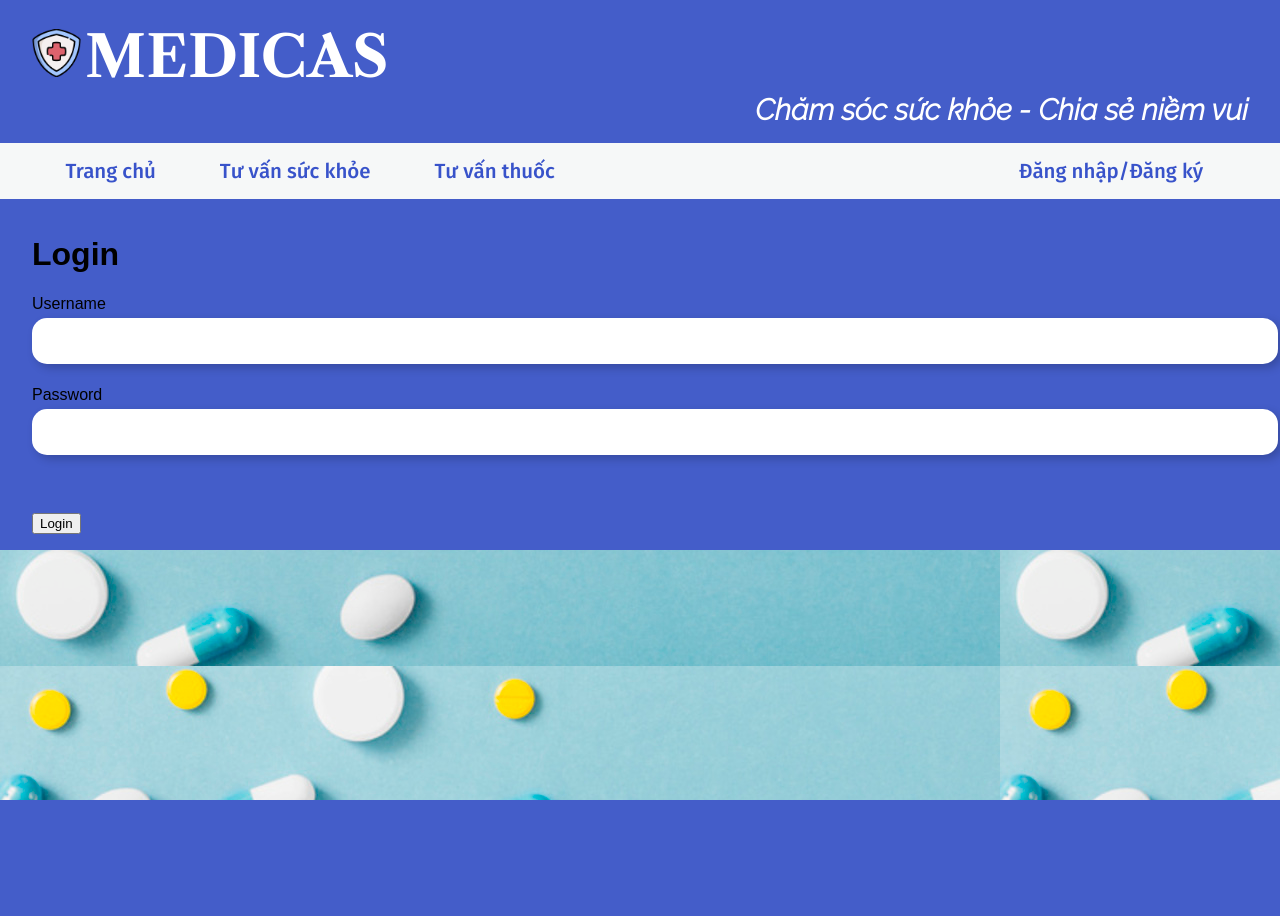
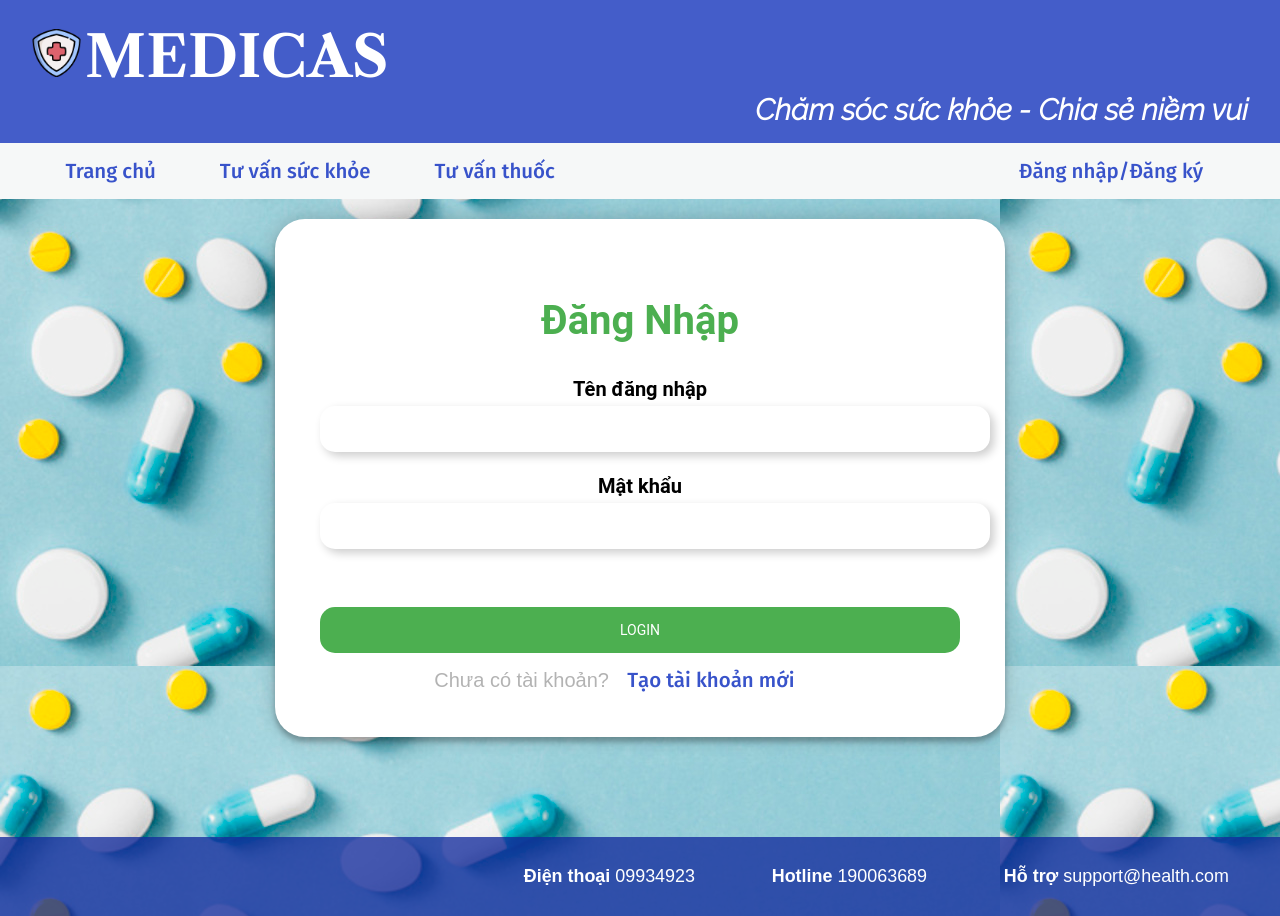
Before and after one commit to bumbungbu115/Medicas, a Django app: page /login/ in a window 1280 px wide. Before the commit the page ends 800 px from the top, so only its background shows below. Run offline with Django 3.2, Linux system fonts and the light colour scheme.

Commit message:
moi chinh

```diff
--- a/TVSK/Medicas/static/sign up.css
+++ /dev/null
@@ -1,172 +0,0 @@
-
-@import url('https://fonts.googleapis.com/css2?family=Libre+Caslon+Text:wght@700&display=swap');
-@import url('https://fonts.googleapis.com/css2?family=Raleway:ital,wght@1,300&display=swap');
-@import url('https://fonts.googleapis.com/css2?family=Fira+Sans:wght@500&display=swap');
-
-body{
-    background-image:url(/image/log_signup.png);
-    width: 100%;
-    margin: 0;
-    font-family: Arial;
-}
-
-.container{
-  background: #445dc9;
-  padding: 1em 2em ;
-}
-
-.header{
-  background: rgb(246, 248, 248);
-}
-
-.logo{
-  padding: 0;
-  text-decoration: none;
-  font-weight: bold;
-  color: white;
-  font-size: 4.5vw;
-  margin: 0;
-  font-family: 'Libre Caslon Text';
-
-}
-
-.slogan{
-  text-align:right;
-  font-size:2.3vw;
-  font-family: 'Raleway';
-  padding: 0;
-  margin: 0;
-  color: white;
-
-}
-img{
-  margin-top: 1vw;
-  width: 3.8vw;
-  padding-left:0em ;
-}
-
-nav{
-  color: white;
-  display: grid;
-  grid-template-columns:60vw auto;
-  justify-content: unset;
-
-}
-.menu{
-  margin-left: 1vw;
-  padding-right: 2vw;
-  display: flex;
-  list-style-type: none;
-  height: auto;
-  width: 100%;
-
-}
-.login{
-  padding-right: 2vw ;
-  text-align: right;
-}
-a{
-  text-decoration: none;
-  font-size: 1.6vw;
-  color: #3853ca;
-  background-color: transparent;
-  margin: 1vw;
-  padding-right: 3vw;
-  font-family: 'Fira Sans';
-  font-weight:normal;
-}
-
-.header nav li:hover{
-  text-decoration: white underline;
-}
-
-
-
-
-@import url(https://fonts.googleapis.com/css?family=Roboto:300);
-
-
-.form {
-
-    position: relative;
-     z-index: 1;
-    background: #FFFFFF;
-    max-width: 50%;
-    margin: 20px auto 100px;
-    padding: 45px;
-    text-align: center;
-    box-shadow: 0 0 20px 0 rgba(0, 0, 0, 0.2), 0 5px 5px 0 rgba(0, 0, 0, 0.24);
-    border-radius: 30px;
-}
-.form h2{
-  font-size: 40px;
-  font-family: "Roboto", sans-serif;
-  font-weight: bold;
-
-}
-input[type=text], input[type=password] {
-    font-family: "Roboto", sans-serif;
-    font-size: 14px;
-    width: 100%;
-    padding: 15px;
-    margin: 5px 0 22px 0;
-    display: inline-block;
-    border: none;
-    width:100%;
-    resize: vertical;
-    padding:15px;
-    border-radius:15px;
-    border:0;
-    box-shadow:4px 4px 10px rgba(0,0,0,0.2);
-  }
-
-  input[type=text]:focus, input[type=password]:focus {
-    outline: none;
-  }
-
-  hr {
-    border: 1px solid #f1f1f1;
-    margin-bottom: 25px;
-  }
-.form button {
-  font-family: "Roboto", sans-serif;
-  text-transform: uppercase;
-  outline: 0;
-  background: #4CAF50;
-  width: 100%;
-  border: 0;
-  padding: 15px;
-  color: #FFFFFF;
-  font-size: 14px;
-  -webkit-transition: all 0.3 ease;
-  transition: all 0.3 ease;
-  cursor: pointer;
-}
-.form button:hover,.form button:active,.form button:focus {
-  background:whitesmoke;
-}
-
-
-ul{
-  list-style-type: none;
-}
-
-.contact{
-  background: rgba(17, 42, 156, 0.767);
-  width: 100%;
-  color: white;
-  padding: 1vw 1vw;
-  float: right;
-}
-.cont{
-  display: flex;
-  text-align: right;
-  float: right;
-}
-span{
-  font-weight: bold;
-}
-.cont li{
-  font-size: 1.4vw;
-  padding: 0vw 3vw;
-}
--- a/TVSK/accounts/static/login.css
+++ b/TVSK/accounts/static/login.css
@@ -82,8 +82,7 @@ a{
 
 @import url(https://fonts.googleapis.com/css?family=Roboto:300);
 
-
-.form {
+.part2{
   position: relative;
   z-index: 1;
   background: #FFFFFF;
@@ -94,15 +93,21 @@ a{
   box-shadow: 0 0 20px 0 rgba(0, 0, 0, 0.2), 0 5px 5px 0 rgba(0, 0, 0, 0.24);
   border-radius: 30px;
 }
-.form h2{
+h2{
   font-size: 40px;
   font-family: "Roboto", sans-serif;
   font-weight: bold;
+  color: #4CAF50;
 
 }
-hr {
+ hr {
   border: 1px solid #f1f1f1;
   margin-bottom: 25px;
+}
+.part2 label[for=username], label[for=password]{
+  font-size: 20px;
+  font-family: "Roboto", sans-serif;
+  font-weight: bold;
 }
 input[type=text], input[type=password] {
   font-family: "Roboto", sans-serif;
@@ -120,7 +125,7 @@ input[type=text], input[type=password] {
   box-shadow:4px 4px 10px rgba(0,0,0,0.2);
 }
 
-.form button {
+.part2 input[type=submit] {
   font-family: "Roboto", sans-serif;
   text-transform: uppercase;
   outline: 0;
@@ -133,16 +138,17 @@ input[type=text], input[type=password] {
   -webkit-transition: all 0.3 ease;
   transition: all 0.3 ease;
   cursor: pointer;
+  border-radius:15px;
 }
-.form button:hover,.form button:active,.form button:focus {
+.part2 input:hover, input:active, input:focus {
   background:whitesmoke;
 }
-.form .message {
+.part2 .message {
   margin: 15px 0 0;
   color: #b3b3b3;
-  font-size: 12px;
+  font-size: 20px;
 }
-.form .message a {
+.part2 .mesage a {
   font-size: medium;
   color: #4CAF50;
   text-decoration: none;
--- a/TVSK/accounts/templates/accounts/login.html
+++ b/TVSK/accounts/templates/accounts/login.html
@@ -4,9 +4,9 @@
     <meta charset="UTF-8">
     <meta http-equiv="X-UA-Compatible" content="IE=edge">
     <meta name="viewport" content="width=device-width, initial-scale=1.0">
-    <title>Đăng kí</title>
+    <title>Đăng nhập</title>
     {% load static %}
-    <link rel="stylesheet" href="{% static 'sign up.css' %}">
+    <link rel="stylesheet" href="{% static 'login.css' %}">
 </head>
 <body>
     <div class="header">
@@ -27,14 +27,15 @@
             </nav>
     </div>
 </head>
+<body style="background-image: url('{% static "/image/log_signup.png" %}');">
 <body>
-    <div class="container">
-    <h1>Login</h1>
-    <form action="" method="post">
-        {% csrf_token %}
-        <label for="username">Username</label><br>
+    <div class="part2">
+    <h2>Đăng Nhập</h2>
+        <form action="" method="post">
+            {% csrf_token %}
+        <label for="username">Tên đăng nhập</label><br>
         <input type="text" name="username"><br>
-        <label for="password">Password</label><br>
+        <label for="password">Mật khẩu</label><br>
         <input type="password" name="password"><br>
 
         {% for message in messages %}
@@ -42,7 +43,17 @@
         {% endfor %} <br><br>
 
         <input type="submit" value="Login">
-    </form>
-</div>
+        <p class="message">Chưa có tài khoản? <a href={% url 'register' %}>Tạo tài khoản mới</a></p>
+        </form>
+    </div>
 </body>
+<footer>
+    <div class="contact">
+       <ul class="cont">
+           <li> <span>Điện thoại</span> 09934923</li>
+           <li> <span>Hotline</span> 190063689</li>
+           <li> <span>Hỗ trợ</span> support@health.com</li>
+       </ul>
+   </div>
+</footer>
 </html>
```
Also changed, not shown: TVSK/Medicas/static/login.css (deleted, +0 -173 lines), TVSK/accounts/static/sign up.css (+12 -5 lines), TVSK/accounts/templates/accounts/register.html (+7 -6 lines).
